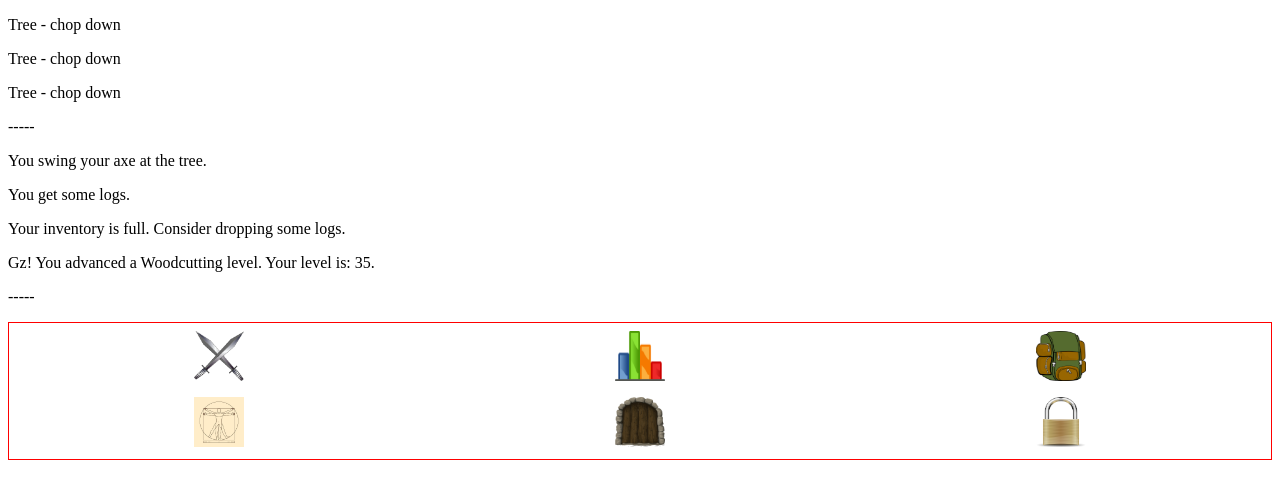
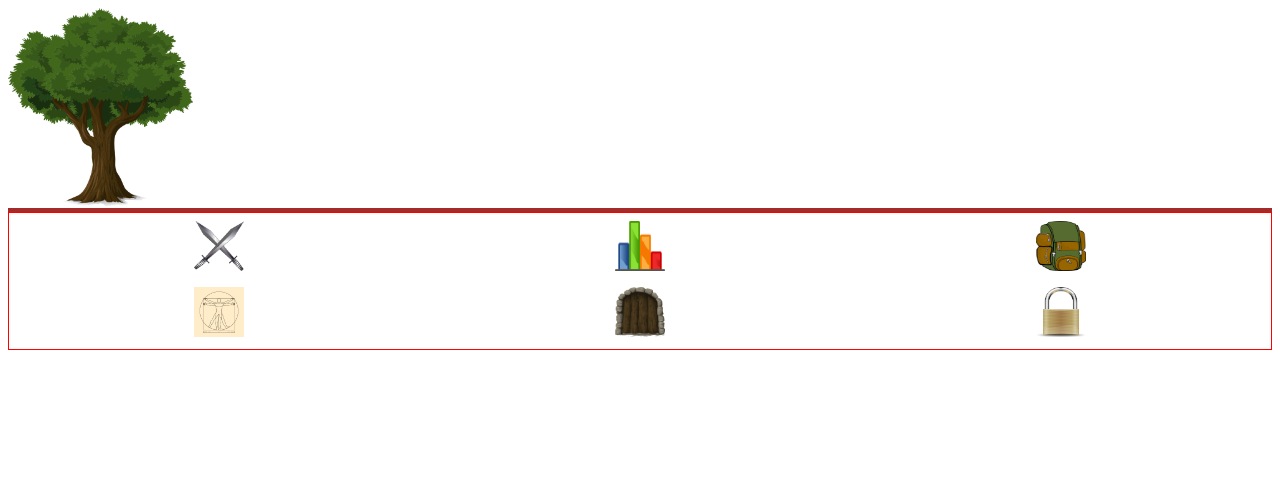
Before and after one commit to Nbelman1/final-project-u2-chopscape, a React (Vite) app in the folder chopscape/: page /game in a window 1280 px wide. Shown: the top 486 px of the page. Built offline with nearby package versions, Linux system fonts and the light colour scheme.

Commit message:
Reoganized file structure started working Tree component

```diff
--- a/chopscape/src/App.jsx
+++ b/chopscape/src/App.jsx
@@ -2,12 +2,13 @@ import { useState } from 'react';
 import { BrowserRouter, Routes, Route } from 'react-router-dom';
 import './App.css';
 import './components/UserInterface/InterfaceTabs/interface-styles.css';
+import './components/GameInterface/game-interface-styles.css';
 import InterfaceTabs from './components/UserInterface/InterfaceTabs/InterfaceTabs';
 import Home from './components/MainPage/Home';
 import CreateAccount from './components/MainPage/CreateAccount';
 import Login from './components/MainPage/Login';
-import GameInterface from './components/GameInterface/GameInterface';
-import MessageLog from './components/UserInterface/MessageLog';
+import GameInterface from './components/GameInterface/components/GameInterface';
+import MessageLog from './components/GameInterface/components/MessageLog';
 import MainLayout from './components/MainPage/MainLayout';
 
 function App() {
@@ -30,7 +31,7 @@ function App() {
 
         {/* No header and footer */}
         <Route path='/game' element={
-          <div>
+          <div className='game-container'>
             <GameInterface />
             <MessageLog />
             <InterfaceTabs activeTab={activeTab} setActiveTab={setActiveTab}/>
--- a/chopscape/src/components/GameInterface/GameInterface.jsx
+++ /dev/null
@@ -1,15 +0,0 @@
-// 2D angled birds-eye view - image that contains clickable objects
-
-import Tree from './Tree.jsx';
-
-const GameInterface = () => {
-    return (
-        <>
-            <Tree />
-            <Tree />
-            <Tree />
-        </>
-    );
-};
-
-export default GameInterface;
--- a/chopscape/src/components/GameInterface/Tree.jsx
+++ /dev/null
@@ -1,21 +0,0 @@
-// pass tree data as prop, reference data/logs.js when clicked
-
-const Tree = () => {
-    return (
-        <>
-            {/* TODO: add function chopDown (woodcuttingLevel, treeType, axeType):
-                check that tree isAvailable
-                check that woodcuttingLevel >= levelRequired
-                start seconds timer
-                every timeBetweenChops, roll successRate from chop-chance.js
-                if normal tree {after successful chop, isAvailable = false, add message to MessageLog}
-                    else if other tree {after lifeTime seconds, isAvailable = false}
-                startRespawnTimer(respawnTimeMin, respawnTimeMax)
-                remove "Chop down" clickable option from tree object  */}
-
-            <p>Tree - chop down</p>
-        </>
-    );
-};
-
-export default Tree;
--- /dev/null
+++ b/chopscape/src/components/GameInterface/components/GameInterface.jsx
@@ -0,0 +1,19 @@
+import { useState } from 'react';
+import Tree from './Tree';
+import MessageLog from './MessageLog';
+
+
+const GameInterface = () => {
+
+    const [isNodeAvailable, setIsNodeAvailable] = useState(true);
+    const [messages, setMessages] = useState([]);
+
+    return (
+        <>
+            <Tree isNodeAvailable={isNodeAvailable} setIsNodeAvailable={setIsNodeAvailable} setMessages={setMessages} />
+            <MessageLog messages={messages} />
+        </>
+    );
+};
+
+export default GameInterface;
--- /dev/null
+++ b/chopscape/src/components/GameInterface/components/MessageLog.jsx
@@ -0,0 +1,19 @@
+// clear message log on logout
+// display empty message on login
+
+// displays console message with timestamps
+
+
+const MessageLog = ({ messages = [] }) => {
+
+    return (
+        <div className="message-log-container">
+
+            {messages.map((msg, index) => (
+            <p key={index}>{msg}</p>))}
+
+        </div>
+    );
+};
+
+export default MessageLog;
--- /dev/null
+++ b/chopscape/src/components/GameInterface/components/Tree.jsx
@@ -0,0 +1,46 @@
+// pass tree data as prop, reference data/logs.js when clicked
+
+import { useState } from 'react';
+import tree from '../assets/tree.png';
+
+{/* TODO: add function chopDown (woodcuttingLevel, treeType, axeType):
+                check that tree isAvailable
+                check that woodcuttingLevel >= levelRequired
+                start seconds timer
+                every timeBetweenChops, roll successRate from chop-chance.js
+                if normal tree {after successful chop, isAvailable = false, add message to MessageLog}
+                    else if other tree {after lifeTime seconds, isAvailable = false}
+                startRespawnTimer(respawnTimeMin, respawnTimeMax)
+                remove "Chop down" clickable option from tree object  */}
+
+const Tree = ({ isNodeAvailable, setMessages }) => {
+
+    function checkIfNodeIsAvailable (isNodeAvailable) {
+        isNodeAvailable? true : false;
+    }
+
+    function chopTree() {
+        if (isNodeAvailable) {
+            setMessages(prev => [...prev, "You swing your axe at the tree."]);
+        }
+    }
+
+    function handleTreeClick() {
+        chopTree();
+    }
+
+
+    return (
+        <>
+
+
+            <img
+                src={tree} alt='A standard tree'
+                className='tree-size'
+                onClick={handleTreeClick}
+            />
+        </>
+    );
+};
+
+export default Tree;
--- /dev/null
+++ b/chopscape/src/components/GameInterface/game-interface-styles.css
@@ -0,0 +1,5 @@
+.tree-size {
+    height: 200px;
+    width: auto;
+    max-width: fit-content;
+}
--- a/chopscape/src/components/MainPage/CreateAccount.jsx
+++ b/chopscape/src/components/MainPage/CreateAccount.jsx
@@ -1,3 +1,5 @@
+import { Link } from 'react-router-dom';
+
 const CreateAccount = () => {
     return (
         <>
@@ -12,7 +14,7 @@ const CreateAccount = () => {
               <input type="password" id="password" name="password" placeholder="***" required />
             </fieldset>
 
-            <button>Create Account</button>
+            <Link to='/'>Create Account</Link>
         </>
     );
 };
--- a/chopscape/src/components/MainPage/Home.jsx
+++ b/chopscape/src/components/MainPage/Home.jsx
@@ -3,8 +3,8 @@ import { Link } from 'react-router-dom';
 const Home = () => {
     return (
         <>
-          <button>Create Account</button>
-          <button>Play</button>
+          <Link to='/create-account'>Create Account</Link>
+          <Link to='/login'> Play</Link>
 
           <p>Success Message (hide this)</p>
 
--- a/chopscape/src/components/MainPage/Login.jsx
+++ b/chopscape/src/components/MainPage/Login.jsx
@@ -1,3 +1,5 @@
+import { Link } from 'react-router-dom';
+
 const Login = () => {
     return (
         <>
@@ -12,7 +14,7 @@ const Login = () => {
               <input type="password" id="password" name="password" placeholder="***" required />
             </fieldset>
 
-            <button>Log In</button>
+            <Link to='/game'>Log In</Link>
         </>
     );
 };
--- a/chopscape/src/components/UserInterface/InterfaceTabs/interface-styles.css
+++ b/chopscape/src/components/UserInterface/InterfaceTabs/interface-styles.css
@@ -47,3 +47,12 @@
 .panel-wrapper-locked {
     border: 1px solid purple;
 }
+
+.message-log-container {
+    border: 1px solid brown;
+}
+
+.game-container {
+    display: flex;
+    flex-direction: column;
+}
--- a/chopscape/src/components/UserInterface/MessageLog.jsx
+++ /dev/null
@@ -1,19 +0,0 @@
-// clear message log on logout
-// display empty message on login
-
-// displays console message with timestamps
-
-const MessageLog = () => {
-    return (
-        <>
-            <p>-----</p>
-            <p>You swing your axe at the tree.</p>
-            <p>You get some logs.</p>
-            <p>Your inventory is full. Consider dropping some logs.</p>
-            <p>Gz! You advanced a Woodcutting level. Your level is: 35.</p>
-            <p>-----</p>
-        </>
-    );
-};
-
-export default MessageLog;
```
Also changed, not shown: chopscape/src/components/GameInterface/assets/Tree.png (added).
